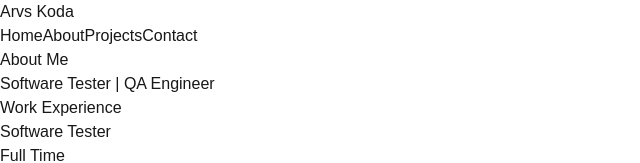
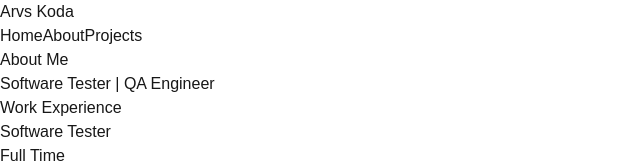
Before and after one commit to Arvin-tech/my-portfolio, a Next.js app: page /about in a window 1280 px wide. Shown: the top 163 px of the page, without its empty margins (0-640 px from the left). Built offline with nearby package versions, Linux system fonts and the light colour scheme.

Commit message:
temporary: remove contacts

```diff
--- a/src/app/layout.tsx
+++ b/src/app/layout.tsx
@@ -36,7 +36,6 @@ export default function RootLayout({
               <Link href="/" className="space-x-10 hover:text-green-300">Home</Link>
               <Link href="/about" className="space-x-10 hover:text-green-300">About</Link>
               <Link href="/projects" className="space-x-10 hover:text-green-300">Projects</Link>
-              <Link href="/contact" className="space-x-10 hover:text-green-300">Contact</Link>
             </div>
           </div>
         </nav>
```
Also changed, not shown: src/app/contact/page.tsx (deleted), 1 other file (tests, documents, lock files or other folders).
